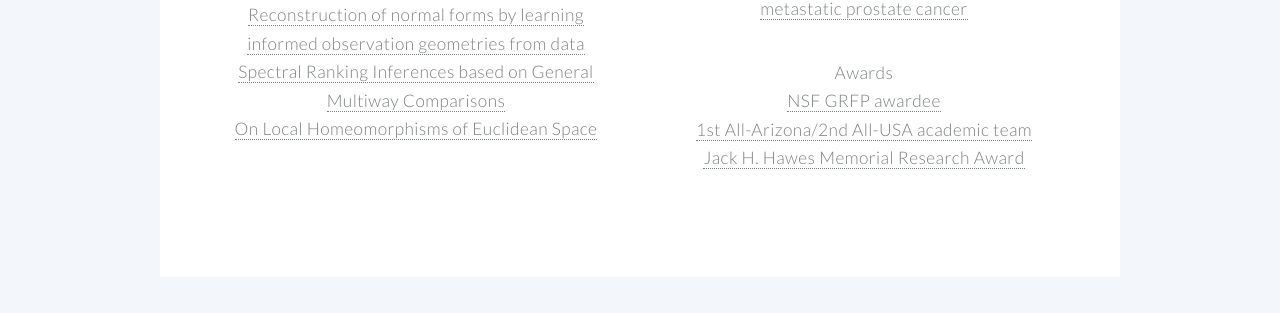
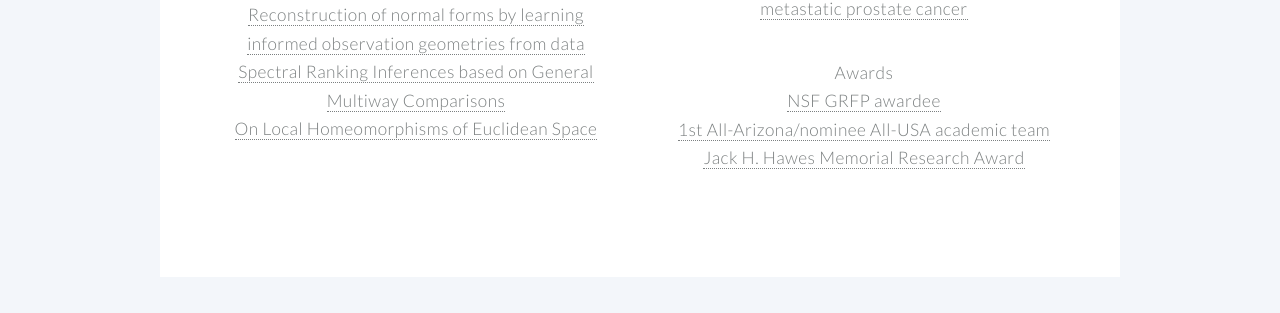
Before and after one commit to jben33/jben33.github.io, a Jekyll site: the page built from index.md, in a window 1280 px wide and 900 px high, scrolled down 3606 px. Shown: the part 141-454 px from the top of the window. Built offline with Jekyll 4.4.1, drawn with Linux system fonts in a browser that asks for light colours.

Commit message:
Update example3.html

```diff
--- a/_includes/example3.html
+++ b/_includes/example3.html
@@ -10,6 +10,6 @@
 
  <ul> Awards
   <li><a href="https://news.asu.edu/20210505-being-role-model-kids-motivates-father-get-math-degree">NSF GRFP awardee</a></li>
-  <li><a href = "https://www.mesacc.edu/sites/default/files/pages/events-news/media-coverage/Maricopa%20Community%20College%20scholars%20recognized%20as%202019%20All-Arizona%20Academic%20Team%20-%20AZEdNews.pdf">1st All-Arizona/2nd All-USA academic team</a></li>
+  <li><a href = "https://www.mesacc.edu/sites/default/files/pages/events-news/media-coverage/Maricopa%20Community%20College%20scholars%20recognized%20as%202019%20All-Arizona%20Academic%20Team%20-%20AZEdNews.pdf">1st All-Arizona/nominee All-USA academic team</a></li>
   <li><a href = "https://math.asu.edu/awards-2020">Jack H. Hawes Memorial Research Award</a></li>
 </ul>
```
